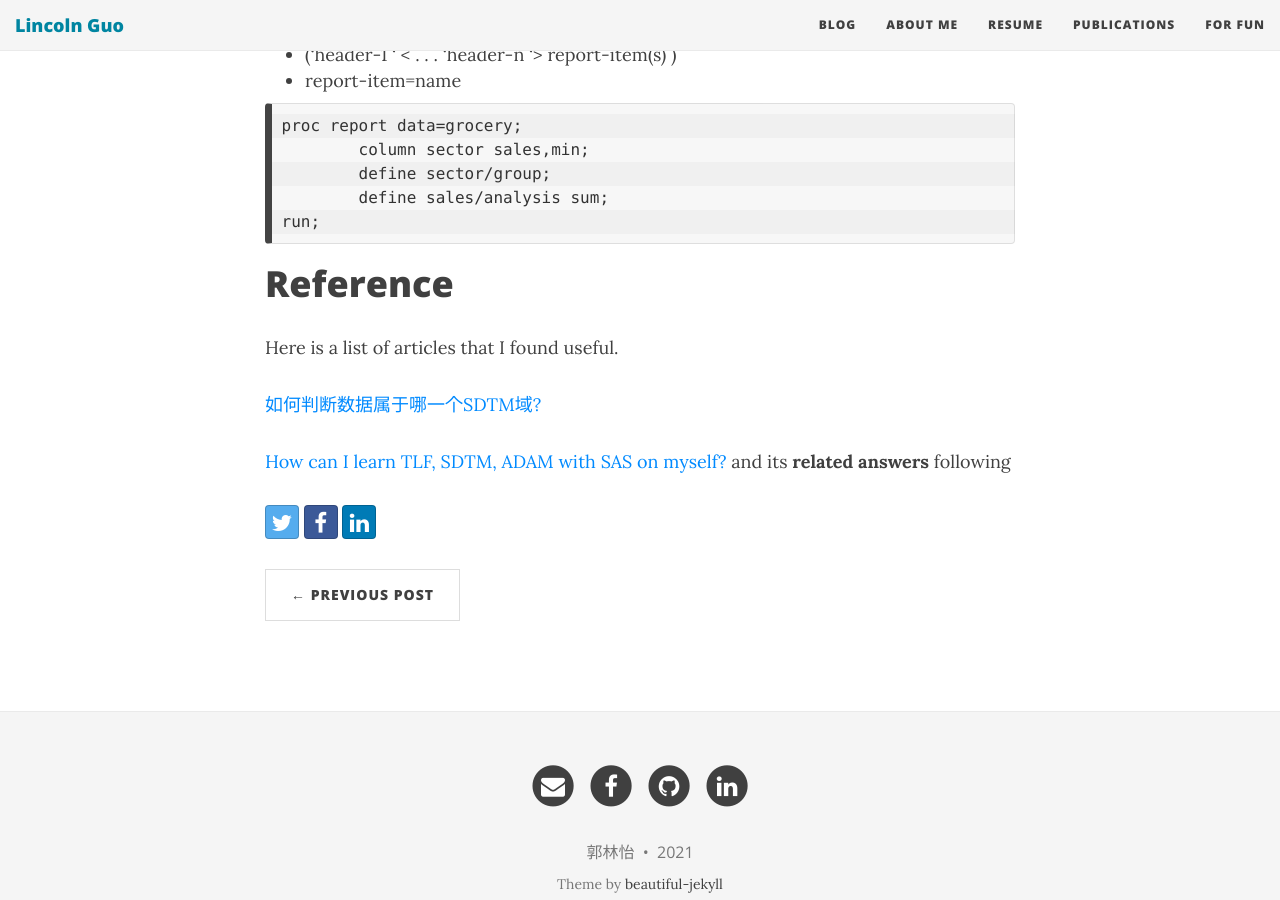
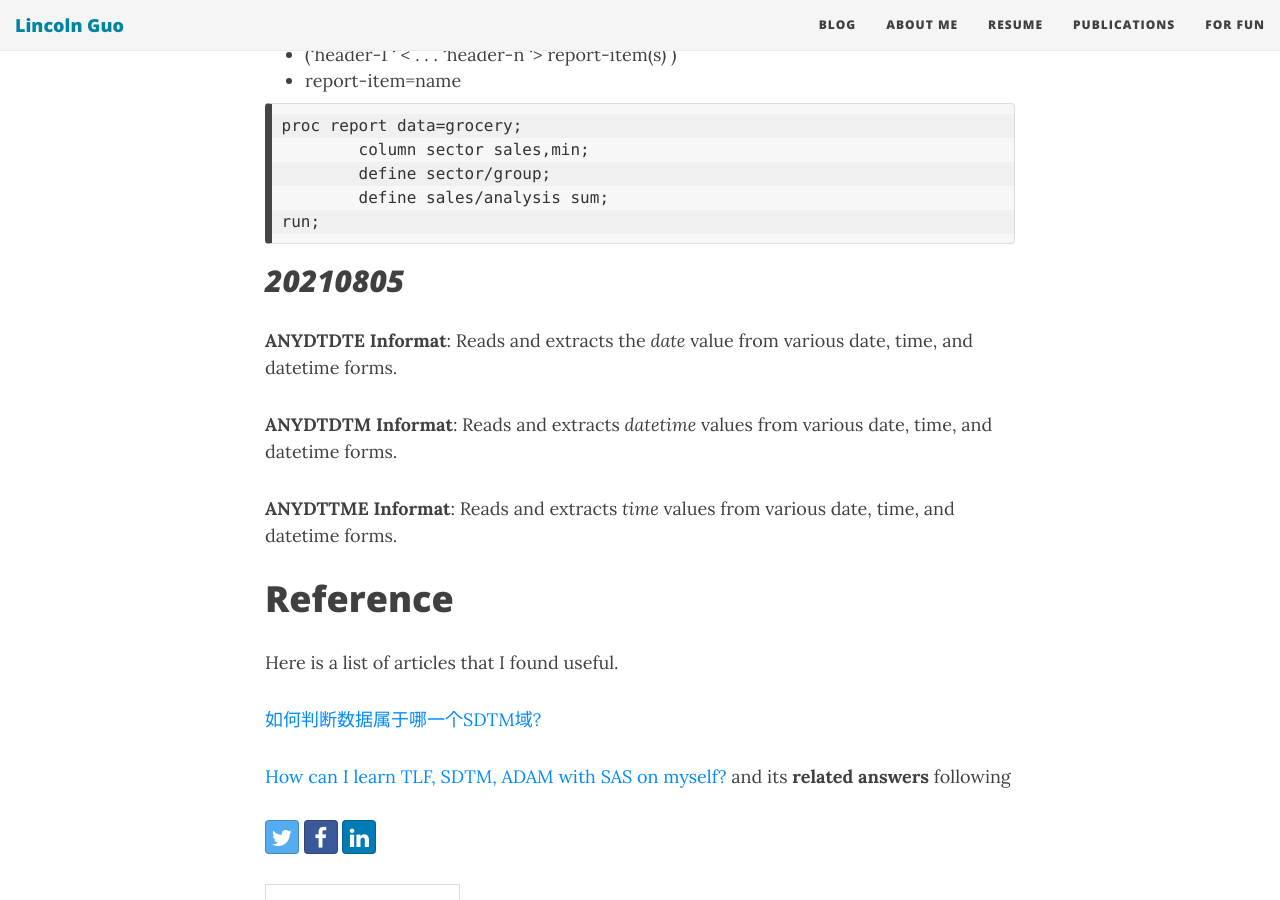
Before and after one commit to LinyiGuo96/LinyiGuo96.github.io, a Jekyll site: the page built from _posts/2021-06-16-SAS-Clinical-Trial-Study-Notes.md, in a window 1280 px wide and 900 px high, scrolled down 17872 px. Built offline with Jekyll 4.4.1, drawn with Linux system fonts in a browser that asks for light colours; nearby versions of some CDN libraries; comment, search, counter and statistics services are not loaded.

Commit message:
Update 2021-06-16-SAS-Clinical-Trial-Study-Notes.md

````diff
--- a/_posts/2021-06-16-SAS-Clinical-Trial-Study-Notes.md
+++ b/_posts/2021-06-16-SAS-Clinical-Trial-Study-Notes.md
@@ -509,6 +509,14 @@ proc report data=grocery;
 run;
 ```
 
+## _20210805_
+
+**ANYDTDTE Informat**: Reads and extracts the _date_ value from various date, time, and datetime forms.
+
+**ANYDTDTM Informat**: Reads and extracts _datetime_ values from various date, time, and datetime forms.
+
+**ANYDTTME Informat**: Reads and extracts _time_ values from various date, time, and datetime forms.
+
 
 
 
````
